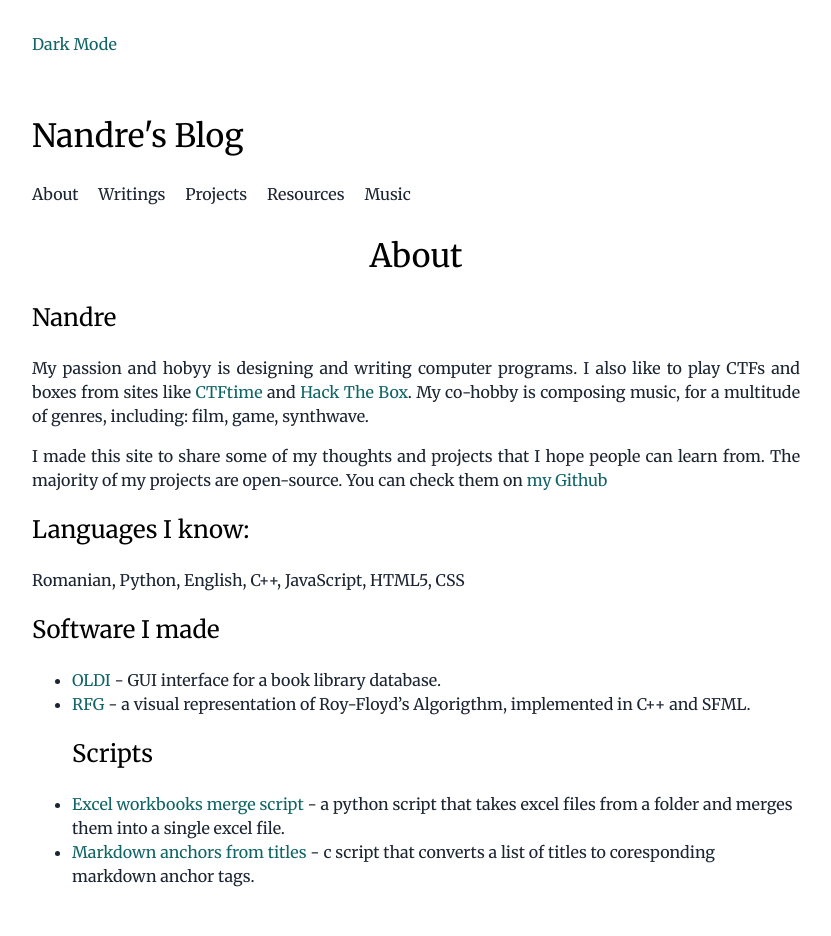
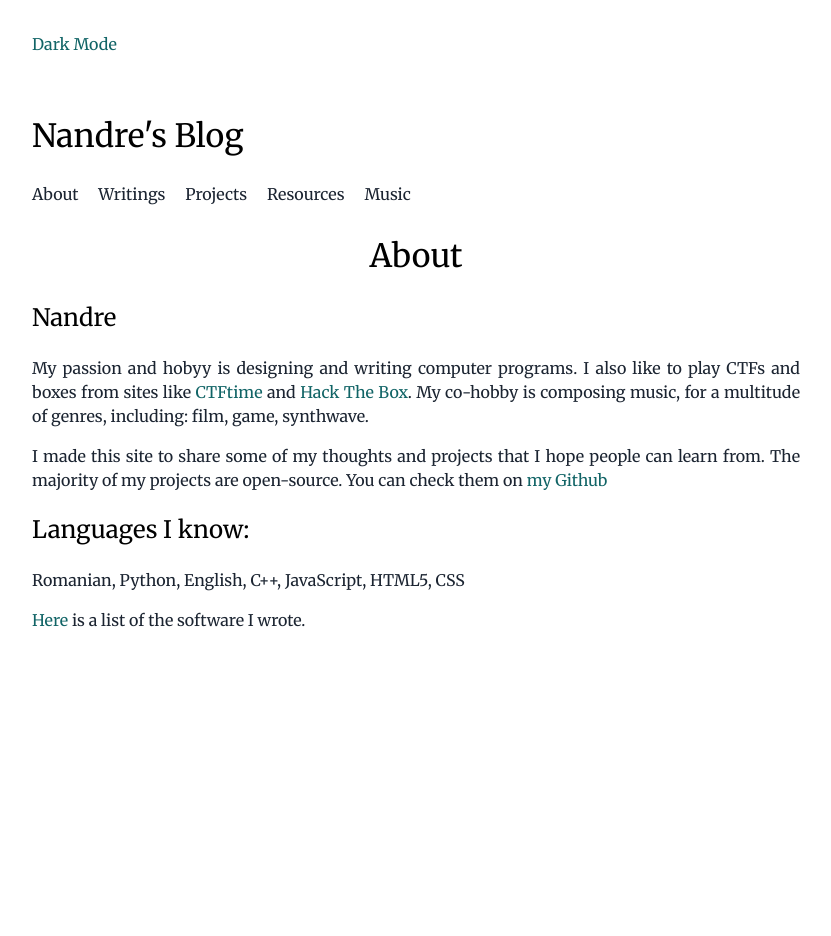
Before and after one commit to nan-dre/nan-dre.github.io, a Jekyll site: the page built from pages/about.md, in a window 1280 px wide. Shown: the whole page, without its empty margins (224-1055 px from the left). Built offline with Jekyll 4.4.1, drawn with Linux system fonts in a browser that asks for light colours; after the commit the page ends 900 px from its top, so only the background shows below that.

Commit message:
Projects

```diff
--- a/pages/about.md
+++ b/pages/about.md
@@ -14,9 +14,4 @@ I made this site to share some of my thoughts and projects that I hope people ca
 
 Romanian, Python, English, C++, JavaScript, HTML5, CSS
 
-# Software I made
-* [OLDI](https://github.com/nan-dre/OLDI) - GUI interface for a book library database.
-* [RFG](https://github.com/nan-dre/Graphical-Roy-Floyd-Algorithm) - a visual representation of Roy-Floyd's Algorigthm, implemented in C++ and SFML.
-## Scripts
-* [Excel workbooks merge script](https://github.com/nan-dre/Excel-workbooks-merge-script) - a python script that takes excel files from a folder and merges them into a single excel file.
-* [Markdown anchors from titles](https://github.com/nan-dre/anchor-tags-from-title) - c script that converts a list of titles to coresponding markdown anchor tags.
+[Here](/projects) is a list of the software I wrote.
```
Also changed, not shown: pages/projects.md (deleted, +0 -5 lines), pages/software.md (added, +15 -0 lines).
